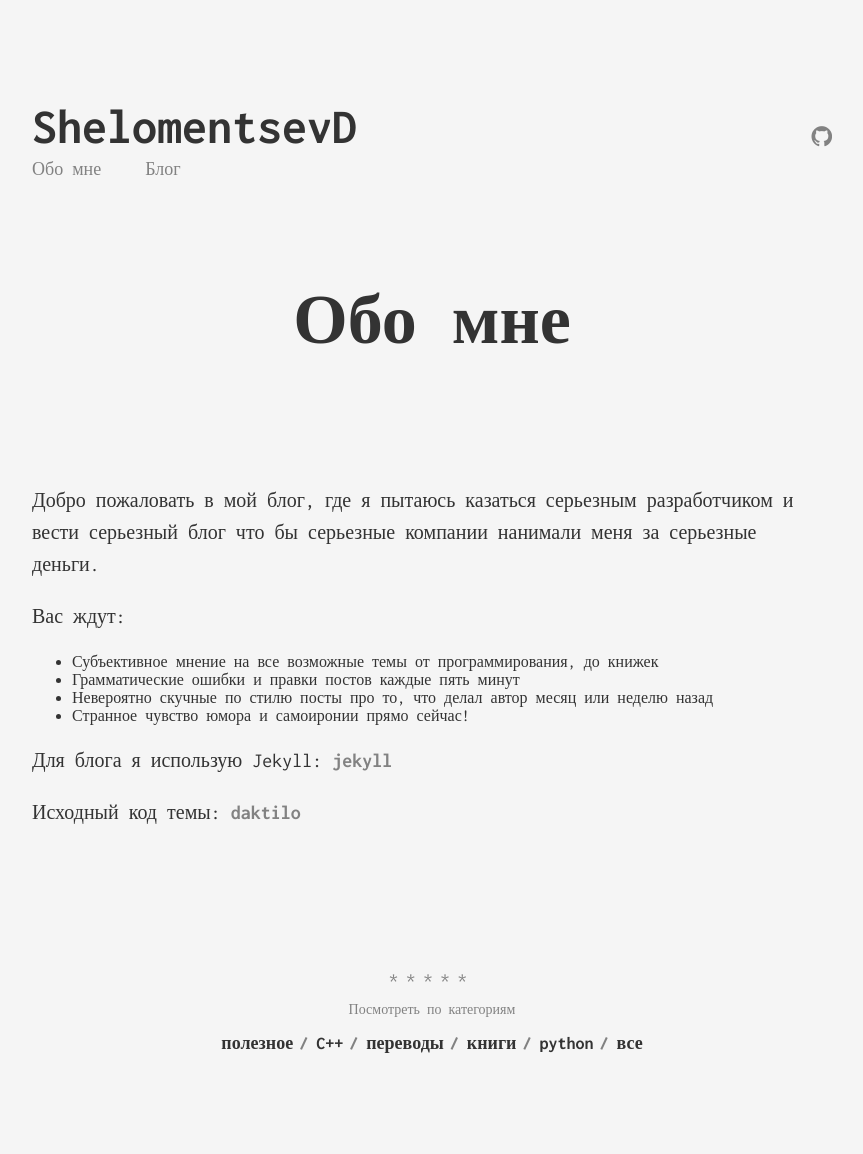
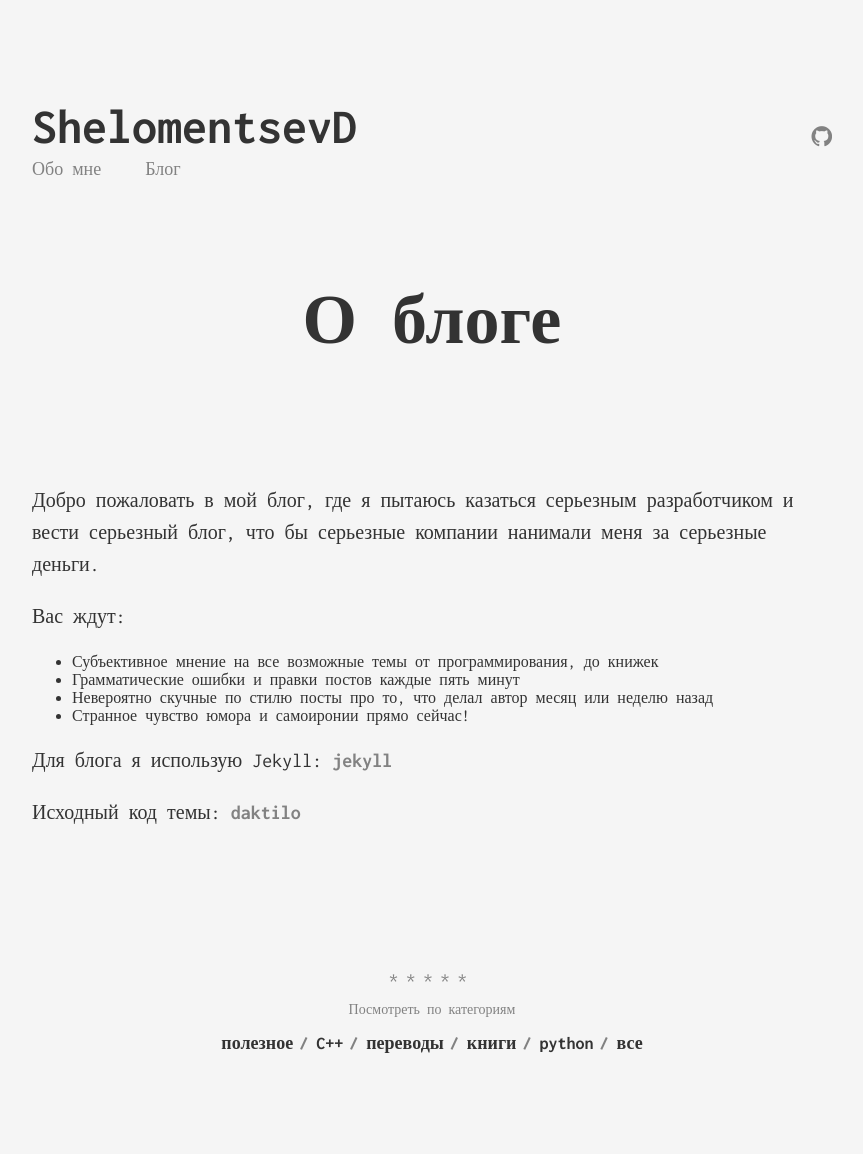
Before and after one commit to shelomentsevd/shelomentsevd.github.io, a Jekyll site: the page built from about.md, in a window 1280 px wide. Shown: the whole page, without its empty margins (208-1071 px from the left). Built offline with Jekyll 4.4.1, drawn with Linux system fonts in a browser that asks for light colours.

Commit message:
Update about.md

```diff
--- a/about.md
+++ b/about.md
@@ -1,10 +1,10 @@
 ---
 layout: page
-title: Обо мне
+title: О блоге
 permalink: /about/
 ---
 
-Добро пожаловать в мой блог, где я пытаюсь казаться серьезным разработчиком и вести серьезный блог что бы серьезные компании нанимали меня за серьезные деньги.
+Добро пожаловать в мой блог, где я пытаюсь казаться серьезным разработчиком и вести серьезный блог, что бы серьезные компании нанимали меня за серьезные деньги.
 
 Вас ждут:
 * Субъективное мнение на все возможные темы от программирования, до книжек
```
